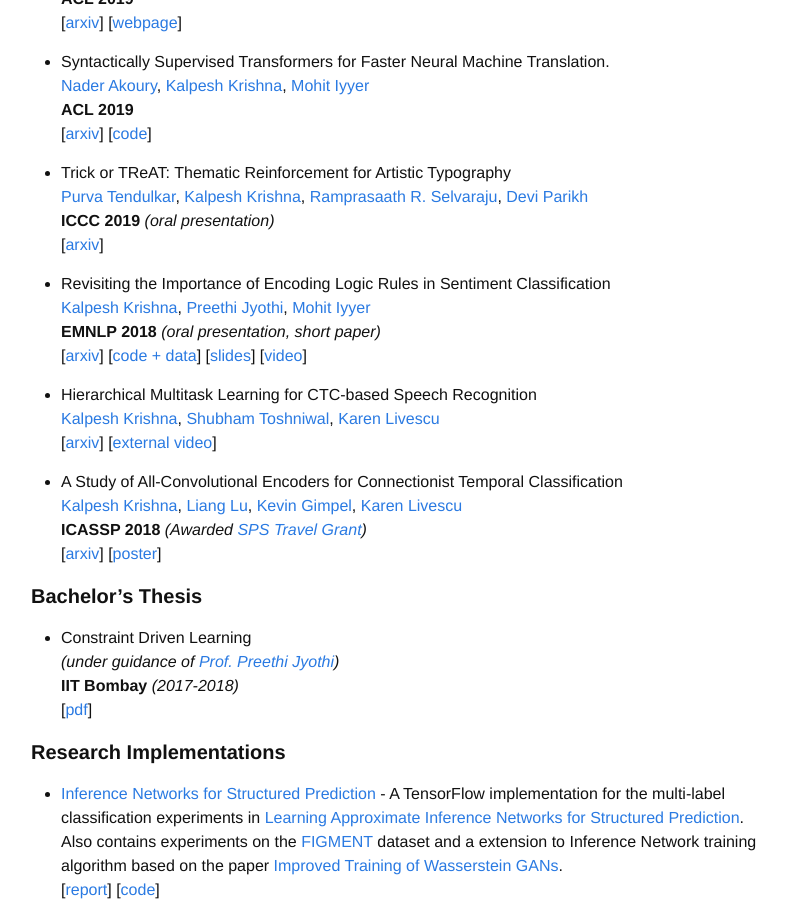
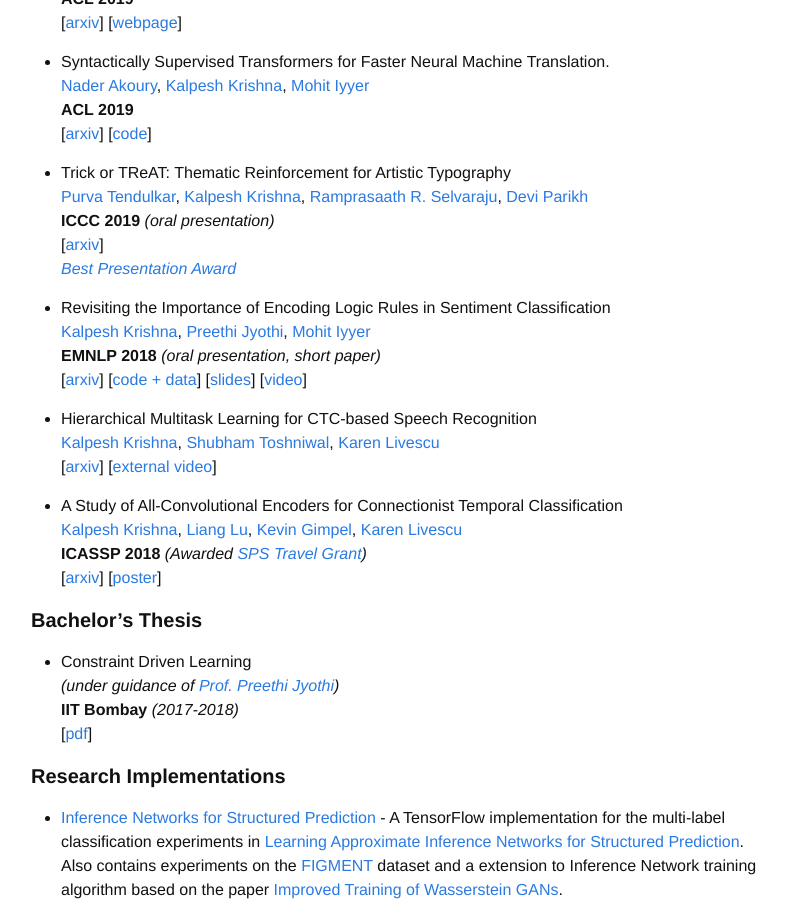
Before and after one commit to martiansideofthemoon/martiansideofthemoon.github.io, a Jekyll site: the page built from _pages/research.md, in a window 1280 px wide and 900 px high, scrolled down 318 px. Shown: the whole window, without its empty margins (239-1026 px from the left). Built offline with Jekyll 4.4.1, drawn with Linux system fonts in a browser that asks for light colours; comment, search, counter and statistics services are not loaded.

Commit message:
Adding best paper award

```diff
--- a/_pages/research.md
+++ b/_pages/research.md
@@ -21,6 +21,7 @@ My interests include Natural Language Processing, Speech Recognition, Machine Le
 [Purva Tendulkar](http://purvaten.github.io/), [Kalpesh Krishna](http://martiansideofthemoon.github.io/), [Ramprasaath R. Selvaraju](https://ramprs.github.io/), [Devi Parikh](https://www.cc.gatech.edu/~parikh/)
 **ICCC 2019** *(oral presentation)*
 \[[arxiv](https://arxiv.org/abs/1903.07820)\]
+*[Best Presentation Award](https://twitter.com/jmacunha/status/1142184529026662400)*
 
 * Revisiting the Importance of Encoding Logic Rules in Sentiment Classification
 [Kalpesh Krishna](http://martiansideofthemoon.github.io/), [Preethi Jyothi](https://www.cse.iitb.ac.in/~pjyothi/), [Mohit Iyyer](https://people.cs.umass.edu/~miyyer/)
```
